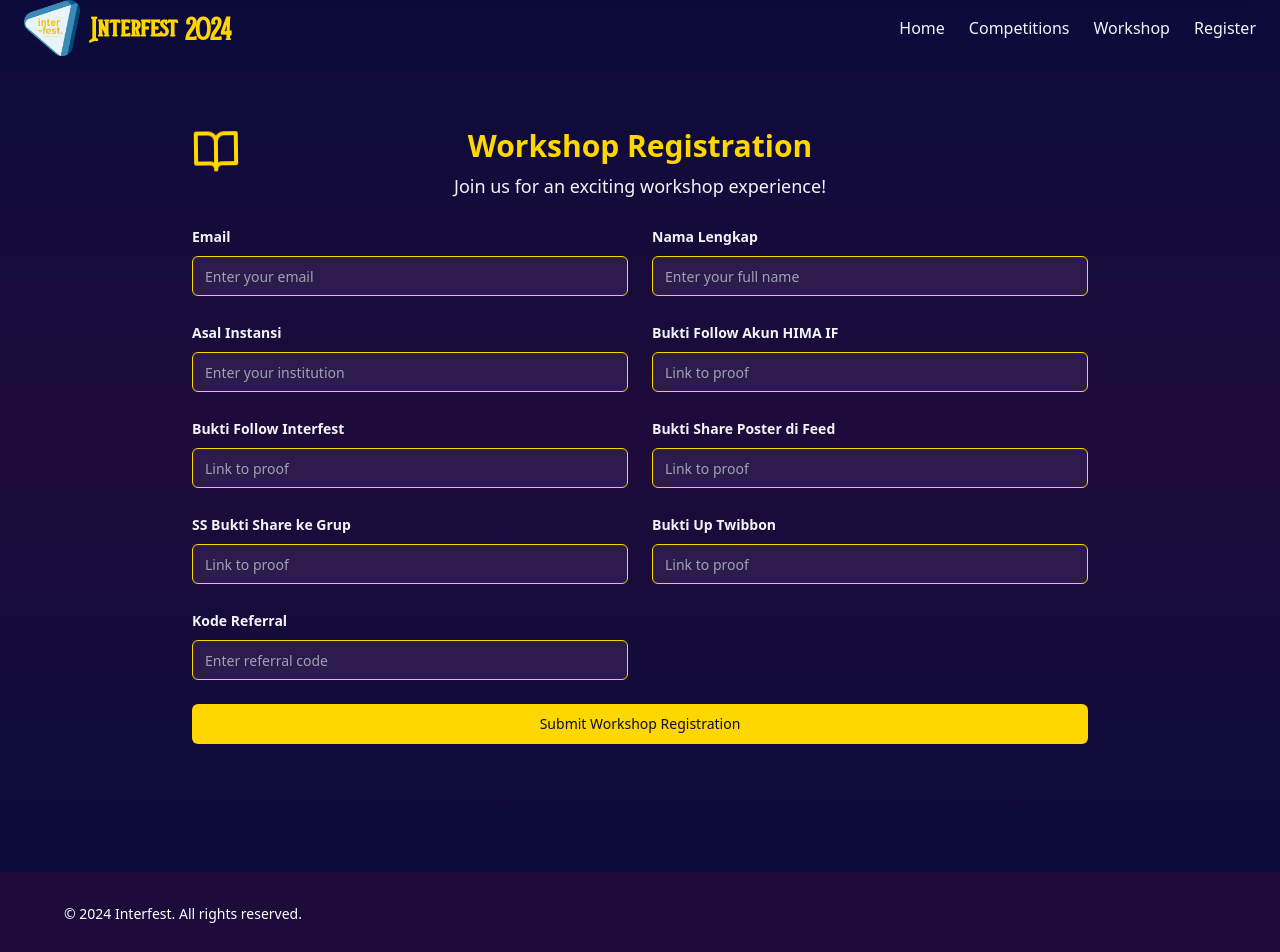
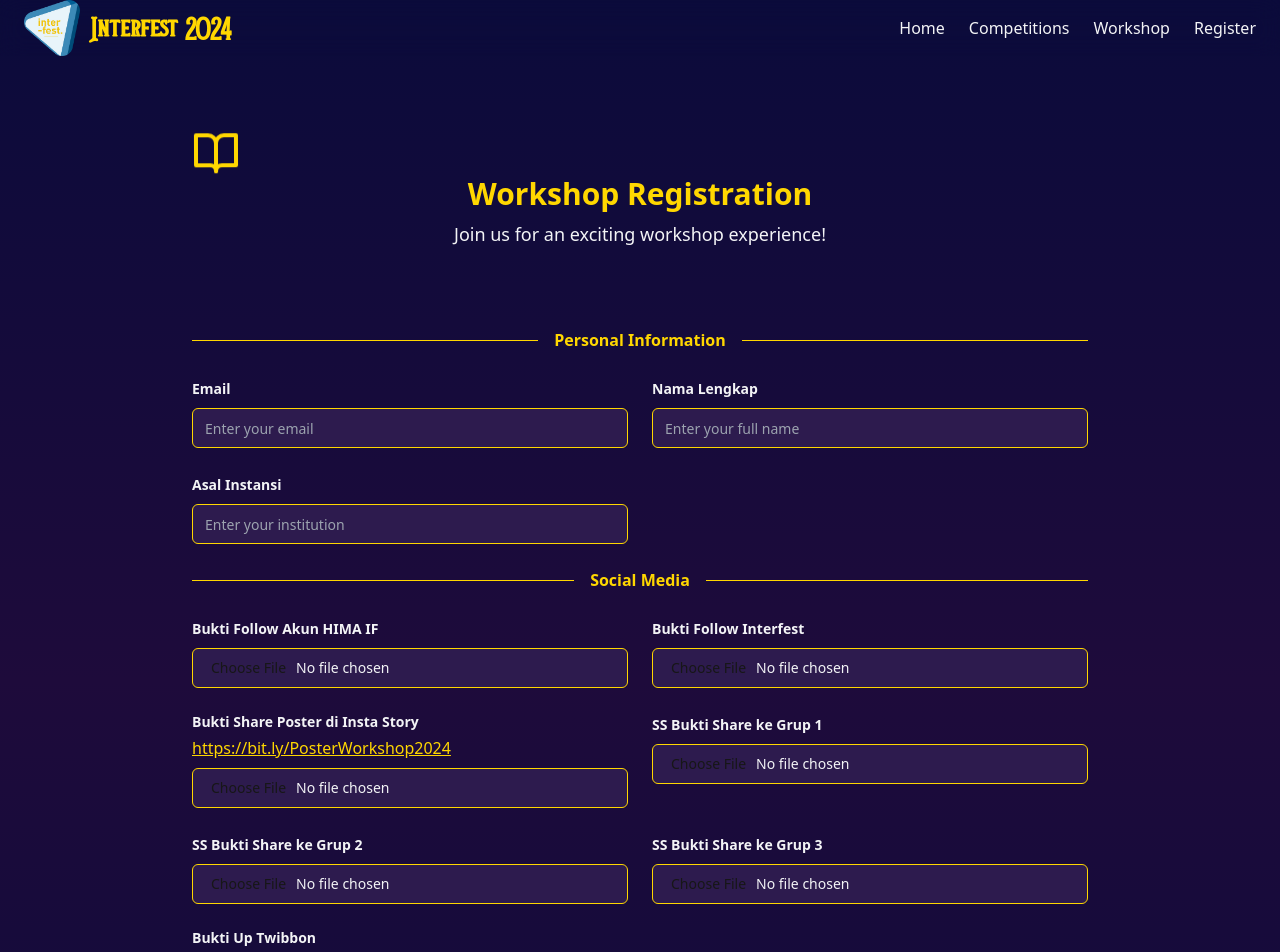
Before and after one commit to Wisnusat/interfest2024, a Next.js app: page /workshop/register in a window 1280 px wide. Shown: the top 952 px of the page. Built offline with nearby package versions, Linux system fonts and the light colour scheme.

Commit message:
feat/workshop register page

```diff
--- a/app/register/page.tsx
+++ b/app/register/page.tsx
@@ -867,6 +867,7 @@ export default function RegistrationForm() {
                 <button
                   onClick={copyAccountNumber}
                   className="ml-2 flex items-center text-sm text-[#FFD700] hover:text-[#FFA500] transition"
+                  type="button"
                 >
                   <CopyIcon className="w-4 h-4 mr-1" />
                   {isCopied ? 'Copied!' : 'Copy'}
--- a/app/workshop/register/page.tsx
+++ b/app/workshop/register/page.tsx
@@ -9,6 +9,7 @@ import { useToast } from '@/components/hooks/use-toast'
 import { useRouter } from 'next/navigation'
 import Header from '@/components/ui/header'
 import { BookOpenIcon } from 'lucide-react'
+import SuccessPage from '@/components/layout/SuccessWorkshop'
 
 const FloatingIcon = ({ icon: Icon, ...props }: any) => (
   <motion.div
@@ -36,14 +37,17 @@ export default function WorkshopRegistrationForm() {
     email: '',
     namaLengkap: '',
     asalInstansi: '',
-    buktiFollowHIMAIF: '',
-    buktiFollowInterfest: '',
-    buktiSharePoster: '',
-    ssBuktiShareGrup: '',
-    buktiUpTwibbon: '',
+    buktiFollowHIMAIF: null,
+    buktiFollowInterfest: null,
+    buktiSharePoster: null,
+    ssBuktiShareGrup1: null,
+    ssBuktiShareGrup2: null,
+    ssBuktiShareGrup3: null,
+    buktiUpTwibbon: null,
     kodeReferral: ''
   })
   const [formErrors, setFormErrors] = useState<any>({})
+  const [isSuccess, setIsSuccess] = useState(false)
 
   const handleInputChange = (e: React.ChangeEvent<HTMLInputElement>) => {
     const { name, value } = e.target
@@ -76,38 +80,32 @@ export default function WorkshopRegistrationForm() {
       errors.asalInstansi = "Asal Instansi is required.";
     }
 
-    if (!formData.buktiFollowHIMAIF.trim()) {
+    if (!formData.buktiFollowHIMAIF) {
       errors.buktiFollowHIMAIF = "Bukti follow akun HIMA IF is required.";
-    } else if (!urlRegex.test(formData.buktiFollowHIMAIF)) {
-      errors.buktiFollowHIMAIF = "Invalid URL format.";
     }
 
-    if (!formData.buktiFollowInterfest.trim()) {
+    if (!formData.buktiFollowInterfest) {
       errors.buktiFollowInterfest = "Bukti follow Interfest is required.";
-    } else if (!urlRegex.test(formData.buktiFollowInterfest)) {
-      errors.buktiFollowInterfest = "Invalid URL format.";
     }
 
-    if (!formData.buktiSharePoster.trim()) {
+    if (!formData.buktiSharePoster) {
       errors.buktiSharePoster = "Bukti share poster di feed is required.";
-    } else if (!urlRegex.test(formData.buktiSharePoster)) {
-      errors.buktiSharePoster = "Invalid URL format.";
     }
 
-    if (!formData.ssBuktiShareGrup.trim()) {
+    if (!formData.ssBuktiShareGrup1) {
       errors.ssBuktiShareGrup = "SS bukti share ke grup is required.";
-    } else if (!urlRegex.test(formData.ssBuktiShareGrup)) {
-      errors.ssBuktiShareGrup = "Invalid URL format.";
     }
 
-    if (!formData.buktiUpTwibbon.trim()) {
-      errors.buktiUpTwibbon = "Bukti up twibbon is required.";
-    } else if (!urlRegex.test(formData.buktiUpTwibbon)) {
-      errors.buktiUpTwibbon = "Invalid URL format.";
+    if (!formData.ssBuktiShareGrup2) {
+      errors.ssBuktiShareGrup = "SS bukti share ke grup is required.";
     }
 
-    if (!formData.kodeReferral.trim()) {
-      errors.kodeReferral = "Kode referral is required.";
+    if (!formData.ssBuktiShareGrup3) {
+      errors.ssBuktiShareGrup = "SS bukti share ke grup is required.";
+    }
+
+    if (!formData.buktiUpTwibbon) {
+      errors.buktiUpTwibbon = "Bukti up twibbon is required.";
     }
 
     setFormErrors(errors);
@@ -117,14 +115,65 @@ export default function WorkshopRegistrationForm() {
   const handleSubmit = async (e: React.FormEvent<HTMLFormElement>) => {
     e.preventDefault();
     if (validateFields()) {
+      toast({
+        title: "Casting the spell of submission...",
+        description: "Please hold while the magic takes effect!"
+      });
+
       setLoading(true);
+
+      // Prepare to upload files and get their URLs
+      const fileFields = [
+        'buktiFollowHIMAIF', 'buktiFollowInterfest', 'buktiSharePoster', 'ssBuktiShareGrup1', 'buktiUpTwibbon', 'ssBuktiShareGrup2', 'ssBuktiShareGrup3'
+      ];
+
+      const updatedFormData = { ...formData };
+
+      // Upload files and update formData with URLs
+      for (const field of fileFields) {
+        if (formData[field]) {
+          const fileData = new FormData();
+          fileData.append('file', formData[field]);
+
+          let uploadResponse;
+          let attempts = 0;
+          const maxAttempts = 3; // Set the maximum number of retry attempts
+
+          // Retry logic with exponential backoff
+          while (attempts < maxAttempts) {
+            uploadResponse = await fetch('/api/upload', {
+              method: 'POST',
+              body: fileData,
+            });
+
+            if (uploadResponse.ok) {
+              const uploadResult = await uploadResponse.json();
+              updatedFormData[field] = uploadResult.viewLink; // Assuming the response contains the file URL
+              console.log('success upload file');
+              break; // Exit the retry loop on success
+            } else {
+              attempts++;
+              if (attempts < maxAttempts) {
+                const delay = Math.pow(2, attempts) * 100; // Exponential backoff
+                await new Promise(resolve => setTimeout(resolve, delay)); // Wait before retrying
+              } else {
+                toast({
+                  title: `Error uploading ${field}`,
+                  description: uploadResponse.statusText || "",
+                });
+              }
+            }
+          }
+        }
+      }
+
       try {
-        const response = await fetch('', {
+        const response = await fetch(process.env.NEXT_PUBLIC_WORKSHOP_SHEET_URL || '', {
           method: 'POST',
           headers: {
-            "Content-Type": "application/json"
+            "Content-Type": "text/plain"
           },
-          body: JSON.stringify(formData),
+          body: JSON.stringify(updatedFormData),
         });
 
         if (!response.ok) {
@@ -135,7 +184,7 @@ export default function WorkshopRegistrationForm() {
           title: "Registration Successful",
           description: "Your workshop registration has been submitted successfully!"
         });
-        router.push("/success")
+        setIsSuccess(true);
       } catch (error: any) {
         toast({
           title: "Error submitting form",
@@ -147,11 +196,26 @@ export default function WorkshopRegistrationForm() {
     }
   };
 
+  const handleFileChange = (e: React.ChangeEvent<HTMLInputElement>) => {
+    const { name, files } = e.target
+    if (files) {
+      setFormData((prev: any) => ({ ...prev, [name]: files[0] }))
+      if (formErrors[name]) {
+        setFormErrors((prevErrors: any) => {
+          const newErrors = { ...prevErrors };
+          delete newErrors[name];
+          return newErrors;
+        });
+      }
+    }
+  }
+
+  if (isSuccess) return <SuccessPage />
   return (
     <div className="bg-gradient-to-b from-[#0B0B3B] via-[#1E0B3B] to-[#0B0B3B] min-h-screen text-gray-100 font-sans overflow-x-hidden py-20 px-4">
       <Header />
       <div className="max-w-4xl mx-auto mb-12 pt-12">
-        <FloatingIcon icon={BookOpenIcon} />
+        <FloatingIcon className="hidden md:block" icon={BookOpenIcon} />
         <h1 className="text-3xl font-bold text-[#FFD700] mb-2 text-center">Workshop Registration</h1>
         <p className="text-lg mb-6 text-center">Join us for an exciting workshop experience!</p>
 
@@ -162,6 +226,11 @@ export default function WorkshopRegistrationForm() {
           transition={{ duration: 0.5 }}
         >
           <form onSubmit={handleSubmit} className="space-y-6">
+            <div className="flex items-center my-6 mt-20">
+              <div className="flex-grow border-t border-[#FFD700]"></div>
+              <span className="mx-4 text-[#FFD700] font-bold">Personal Information</span>
+              <div className="flex-grow border-t border-[#FFD700]"></div>
+            </div>
             <div className="grid grid-cols-1 md:grid-cols-2 gap-6">
               <div className="space-y-2">
                 <Label htmlFor="email" className="text-sm font-bold">Email</Label>
@@ -204,16 +273,23 @@ export default function WorkshopRegistrationForm() {
                 />
                 {formErrors.asalInstansi && <span className="text-red-500 text-xs">{formErrors.asalInstansi}</span>}
               </div>
+            </div>
 
+            <div className="flex items-center my-6 mt-20">
+              <div className="flex-grow border-t border-[#FFD700]"></div>
+              <span className="mx-4 text-[#FFD700] font-bold">Social Media</span>
+              <div className="flex-grow border-t border-[#FFD700]"></div>
+            </div>
+
+            <div className="grid grid-cols-1 md:grid-cols-2 gap-6">
               <div className="space-y-2">
                 <Label htmlFor="buktiFollowHIMAIF" className="text-sm font-bold">Bukti Follow Akun HIMA IF</Label>
                 <Input
                   id="buktiFollowHIMAIF"
                   name="buktiFollowHIMAIF"
-                  placeholder="Link to proof"
-                  value={formData.buktiFollowHIMAIF}
-                  onChange={handleInputChange}
-                  required
+                  type="file"
+                  onChange={handleFileChange}
+                  required={true}
                   className="bg-[#2D1B4E] border-[#FFD700] text-gray-100"
                 />
                 {formErrors.buktiFollowHIMAIF && <span className="text-red-500 text-xs">{formErrors.buktiFollowHIMAIF}</span>}
@@ -224,57 +300,105 @@ export default function WorkshopRegistrationForm() {
                 <Input
                   id="buktiFollowInterfest"
                   name="buktiFollowInterfest"
-                  placeholder="Link to proof"
-                  value={formData.buktiFollowInterfest}
-                  onChange={handleInputChange}
-                  required
+                  type="file"
+                  onChange={handleFileChange}
+                  required={true}
                   className="bg-[#2D1B4E] border-[#FFD700] text-gray-100"
                 />
                 {formErrors.buktiFollowInterfest && <span className="text-red-500 text-xs">{formErrors.buktiFollowInterfest}</span>}
               </div>
 
               <div className="space-y-2">
-                <Label htmlFor="buktiSharePoster" className="text-sm font-bold">Bukti Share Poster di Feed</Label>
+                <div className="flex flex-col space-y-1">
+                  <Label htmlFor="buktiSharePoster" className="text-sm font-bold">Bukti Share Poster di Insta Story</Label>
+                  <a
+                    href="https://drive.google.com/drive/folders/1KD0R5Bj7cXKWNDGL2QR-HyL0WmPu199y?usp=sharing"
+                    target="_blank"
+                    rel="noopener noreferrer"
+                    className="text-[#FFD700] underline hover:text-[#FFA500] transition"
+                  >
+                    https://bit.ly/PosterWorkshop2024
+                  </a>
+                </div>
                 <Input
                   id="buktiSharePoster"
                   name="buktiSharePoster"
-                  placeholder="Link to proof"
-                  value={formData.buktiSharePoster}
-                  onChange={handleInputChange}
-                  required
+                  type="file"
+                  onChange={handleFileChange}
+                  required={true}
                   className="bg-[#2D1B4E] border-[#FFD700] text-gray-100"
                 />
                 {formErrors.buktiSharePoster && <span className="text-red-500 text-xs">{formErrors.buktiSharePoster}</span>}
               </div>
 
               <div className="space-y-2">
-                <Label htmlFor="ssBuktiShareGrup" className="text-sm font-bold">SS Bukti Share ke Grup</Label>
+                <Label htmlFor="ssBuktiShareGrup" className="text-sm font-bold">SS Bukti Share ke Grup 1</Label>
                 <Input
-                  id="ssBuktiShareGrup"
-                  name="ssBuktiShareGrup"
-                  placeholder="Link to proof"
-                  value={formData.ssBuktiShareGrup}
-                  onChange={handleInputChange}
-                  required
+                  id="ssBuktiShareGrup1"
+                  name="ssBuktiShareGrup1"
+                  type="file"
+                  onChange={handleFileChange}
+                  required={true}
                   className="bg-[#2D1B4E] border-[#FFD700] text-gray-100"
                 />
                 {formErrors.ssBuktiShareGrup && <span className="text-red-500 text-xs">{formErrors.ssBuktiShareGrup}</span>}
               </div>
 
               <div className="space-y-2">
+                <Label htmlFor="ssBuktiShareGrup" className="text-sm font-bold">SS Bukti Share ke Grup 2</Label>
+                <Input
+                  id="ssBuktiShareGrup2"
+                  name="ssBuktiShareGrup2"
+                  type="file"
+                  onChange={handleFileChange}
+                  required={true}
+                  className="bg-[#2D1B4E] border-[#FFD700] text-gray-100"
+                />
+                {formErrors.ssBuktiShareGrup && <span className="text-red-500 text-xs">{formErrors.ssBuktiShareGrup}</span>}
+              </div>
+
+              <div className="space-y-2">
+                <Label htmlFor="ssBuktiShareGrup" className="text-sm font-bold">SS Bukti Share ke Grup 3</Label>
+                <Input
+                  id="ssBuktiShareGrup3"
+                  name="ssBuktiShareGrup3"
+                  type="file"
+                  onChange={handleFileChange}
+                  required={true}
+                  className="bg-[#2D1B4E] border-[#FFD700] text-gray-100"
+                />
+                {formErrors.ssBuktiShareGrup && <span className="text-red-500 text-xs">{formErrors.ssBuktiShareGrup}</span>}
+              </div>
+
+              <div className="space-y-2">
+                <div className="flex flex-col space-y-1">
                   <Label htmlFor="buktiUpTwibbon" className="text-sm font-bold">Bukti Up Twibbon</Label>
+                  <a
+                    href="https://drive.google.com/drive/folders/1KD0R5Bj7cXKWNDGL2QR-HyL0WmPu199y?usp=sharing"
+                    target="_blank"
+                    rel="noopener noreferrer"
+                    className="text-[#FFD700] underline hover:text-[#FFA500] transition"
+                  >
+                    https://bit.ly/TwibbonInterfest2024
+                  </a>
+                </div>
                 <Input
                   id="buktiUpTwibbon"
                   name="buktiUpTwibbon"
-                  placeholder="Link to proof"
-                  value={formData.buktiUpTwibbon}
-                  onChange={handleInputChange}
-                  required
+                  type="file"
+                  onChange={handleFileChange}
+                  required={true}
                   className="bg-[#2D1B4E] border-[#FFD700] text-gray-100"
                 />
                 {formErrors.buktiUpTwibbon && <span className="text-red-500 text-xs">{formErrors.buktiUpTwibbon}</span>}
               </div>
+            </div>
 
+            <div className="flex items-center my-6 mt-20">
+              <div className="flex-grow border-t border-[#FFD700]"></div>
+              <span className="mx-4 text-[#FFD700] font-bold">Additional</span>
+              <div className="flex-grow border-t border-[#FFD700]"></div>
+            </div>
             <div className="space-y-2">
               <Label htmlFor="kodeReferral" className="text-sm font-bold">Kode Referral</Label>
               <Input
@@ -283,11 +407,9 @@ export default function WorkshopRegistrationForm() {
                 placeholder="Enter referral code"
                 value={formData.kodeReferral}
                 onChange={handleInputChange}
-                  required
                 className="bg-[#2D1B4E] border-[#FFD700] text-gray-100"
               />
               {formErrors.kodeReferral && <span className="text-red-500 text-xs">{formErrors.kodeReferral}</span>}
-              </div>
             </div>
 
             <Button
--- /dev/null
+++ b/components/layout/SuccessWorkshop.tsx
@@ -0,0 +1,102 @@
+'use client'
+
+import React, { useEffect, useState } from 'react'
+import { motion } from 'framer-motion'
+import { CheckCircleIcon, HomeIcon } from 'lucide-react'
+import Link from 'next/link'
+import Header from '@/components/ui/header'
+
+const SuccessPage = () => {
+    const [cursorPosition, setCursorPosition] = useState({ x: 0, y: 0 })
+
+    useEffect(() => {
+        const handleMouseMove = (e: MouseEvent) => {
+            setCursorPosition({ x: e.clientX, y: e.clientY })
+        }
+        window.addEventListener('mousemove', handleMouseMove)
+        return () => window.removeEventListener('mousemove', handleMouseMove)
+    }, [])
+
+    return (
+        <div className="bg-gradient-to-b from-[#0B0B3B] via-[#1E0B3B] to-[#0B0B3B] min-h-screen text-gray-100 font-sans overflow-hidden py-20 px-4">
+            {/* Cursor Animation */}
+            <motion.div
+                className="fixed w-6 h-6 bg-[#FFD700] rounded-full pointer-events-none z-50 mix-blend-difference"
+                style={{
+                    left: cursorPosition.x - 12,
+                    top: cursorPosition.y - 12,
+                }}
+                animate={{
+                    scale: [1, 1.2, 1],
+                    opacity: [0.7, 1, 0.7],
+                }}
+                transition={{
+                    duration: 1.5,
+                    repeat: Infinity,
+                    ease: "easeInOut",
+                }}
+            />
+
+            <Header />
+
+            <div className="max-w-3xl mx-auto pt-16 text-center space-y-6">
+                {/* Success Icon */}
+                <motion.div
+                    className="mb-8 text-[#FFD700]"
+                    initial={{ opacity: 0, scale: 0.8 }}
+                    animate={{ opacity: 1, scale: 1 }}
+                    transition={{ duration: 0.8 }}
+                >
+                    <CheckCircleIcon className="w-16 h-16 mx-auto" />
+                </motion.div>
+
+                {/* Success Title */}
+                <motion.h1
+                    className="text-4xl font-bold text-[#FFD700]"
+                    initial={{ opacity: 0, y: -20 }}
+                    animate={{ opacity: 1, y: 0 }}
+                    transition={{ duration: 0.8 }}
+                >
+                    Registration Successful!
+                </motion.h1>
+
+                {/* Success Message */}
+                <motion.div
+                    className="bg-[#2D1B4E] p-8 rounded-lg shadow-lg"
+                    initial={{ opacity: 0, scale: 0.9 }}
+                    animate={{ opacity: 1, scale: 1 }}
+                    transition={{ duration: 0.8, delay: 0.2 }}
+                >
+                    <p className="text-xl mb-2 font-medium">Congratulations, your application for Workshop INTERFEST 2024 has been received!</p>
+                    <p className="text-lg mb-4">Dont forget to join the Whatsapp Group Below:</p>
+                    <a
+                        href="https://chat.whatsapp.com/DKroXXVdAosGjovaHSAawF"
+                        target="_blank"
+                        rel="noopener noreferrer"
+                        className="text-[#FFD700] underline hover:text-[#FFA500] transition"
+                    >
+                        Workshop Whatsapp Group
+                    </a>
+                    <p className="text-sm text-[#FFD700] font-medium mt-2">
+                        Prepare yourself for an extraordinary journey through the realms of technology and innovation!
+                    </p>
+                </motion.div>
+
+                {/* Return Button */}
+                <motion.div
+                    initial={{ opacity: 0, y: 20 }}
+                    animate={{ opacity: 1, y: 0 }}
+                    transition={{ duration: 0.8, delay: 0.4 }}
+                    className="mt-6"
+                >
+                    <Link href="/" className="inline-flex items-center px-6 py-3 text-lg font-semibold text-[#0B0B3B] bg-[#FFD700] rounded-full hover:bg-[#FFA500] transition duration-300">
+                        <HomeIcon className="w-5 h-5 mr-2" />
+                        Return to Home
+                    </Link>
+                </motion.div>
+            </div>
+        </div>
+    )
+}
+
+export default SuccessPage
```
Lines whose indentation alone changed are shown as unchanged.
